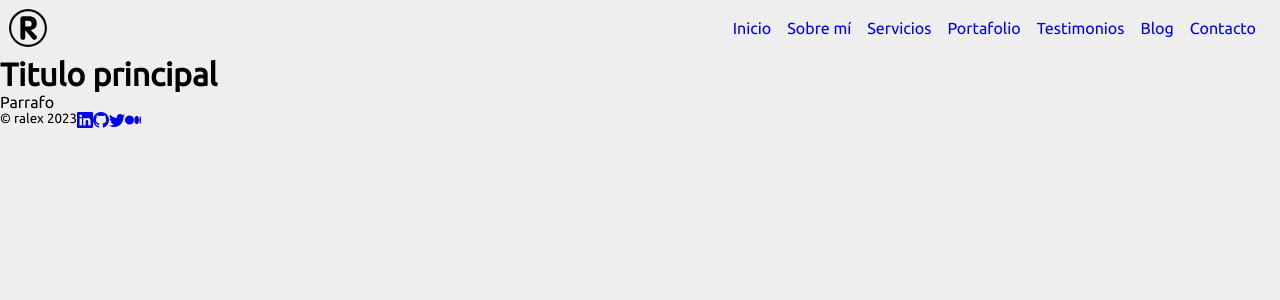
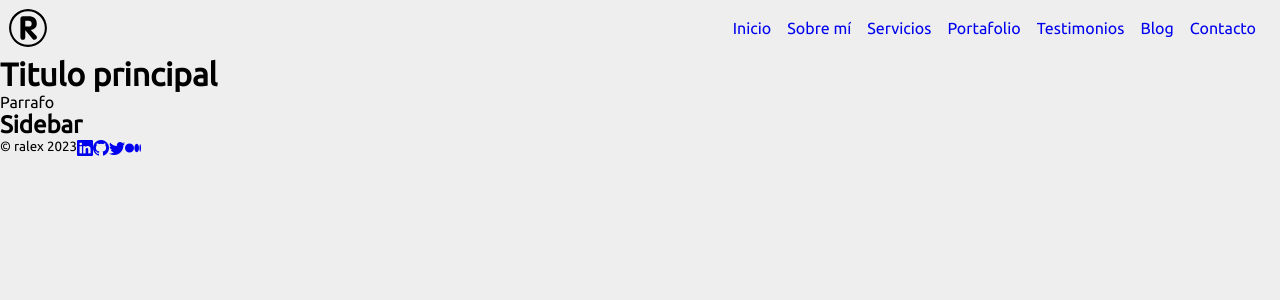
Before and after one commit to ralexrivero/ralex, a React (Vite) app in the folder portfolio/: page / in a window 1280 px wide. Shown: the top 300 px of the page. Built offline with nearby package versions, Linux system fonts and the light colour scheme.

Commit message:
add sidebar

```diff
--- a/portfolio/src/App.jsx
+++ b/portfolio/src/App.jsx
@@ -1,8 +1,9 @@
 import { useState } from 'react';
 import './App.css';
 import Header from './components/Header';
+import MainContent from './components/MainContent';
+import Sidebar from './components/Sidebar';
 import Footer from './components/Footer';
-import MainContent from './components/MainContent';
 
 function App() {
   const [count, setCount] = useState(0)
@@ -11,6 +12,7 @@
     <div className="App">
       <Header />
       <MainContent />
+      <Sidebar />
       <Footer />
     </div>
   )
--- a/portfolio/src/components/Sidebar.jsx
+++ b/portfolio/src/components/Sidebar.jsx
@@ -0,0 +1,12 @@
+import React from "react";
+
+
+const Sidebar = () => {
+  return (
+    <aside>
+      <h1>Sidebar</h1>
+    </aside>
+  )
+}
+
+export default Sidebar;
```
